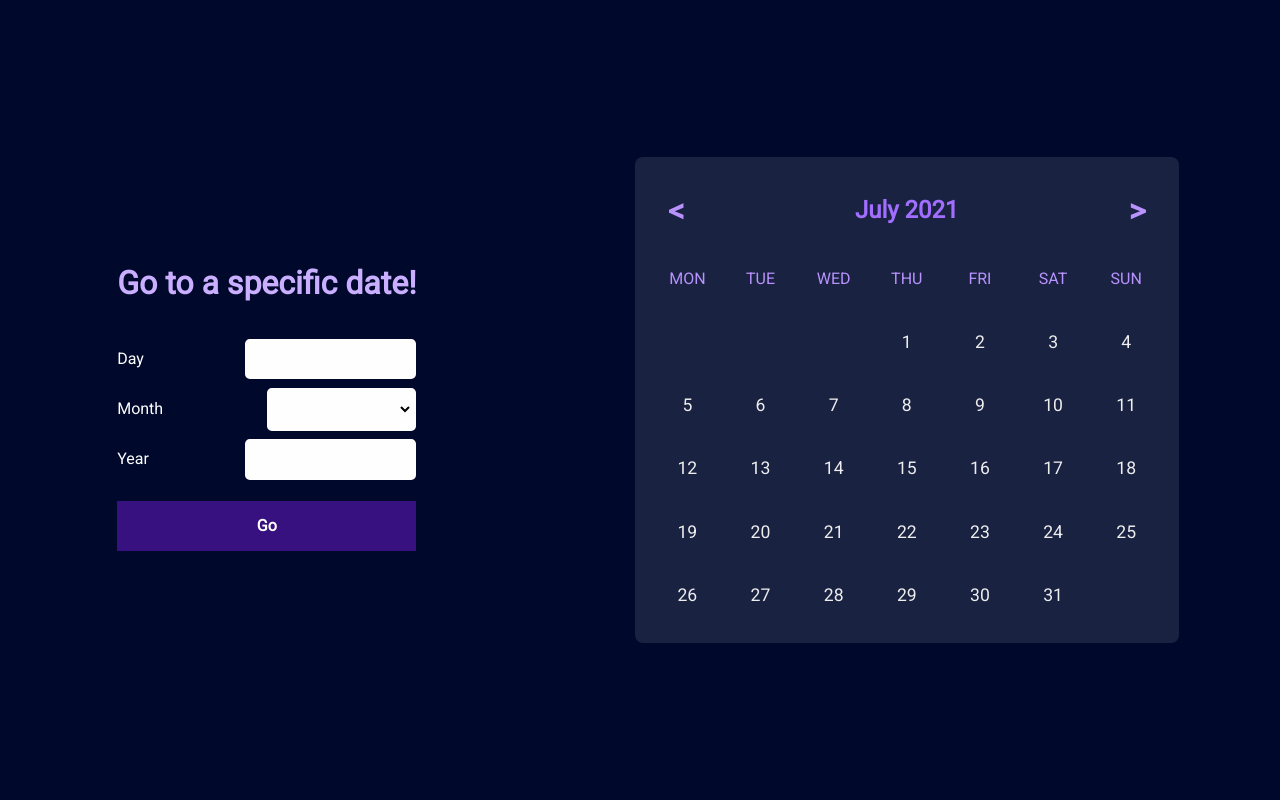
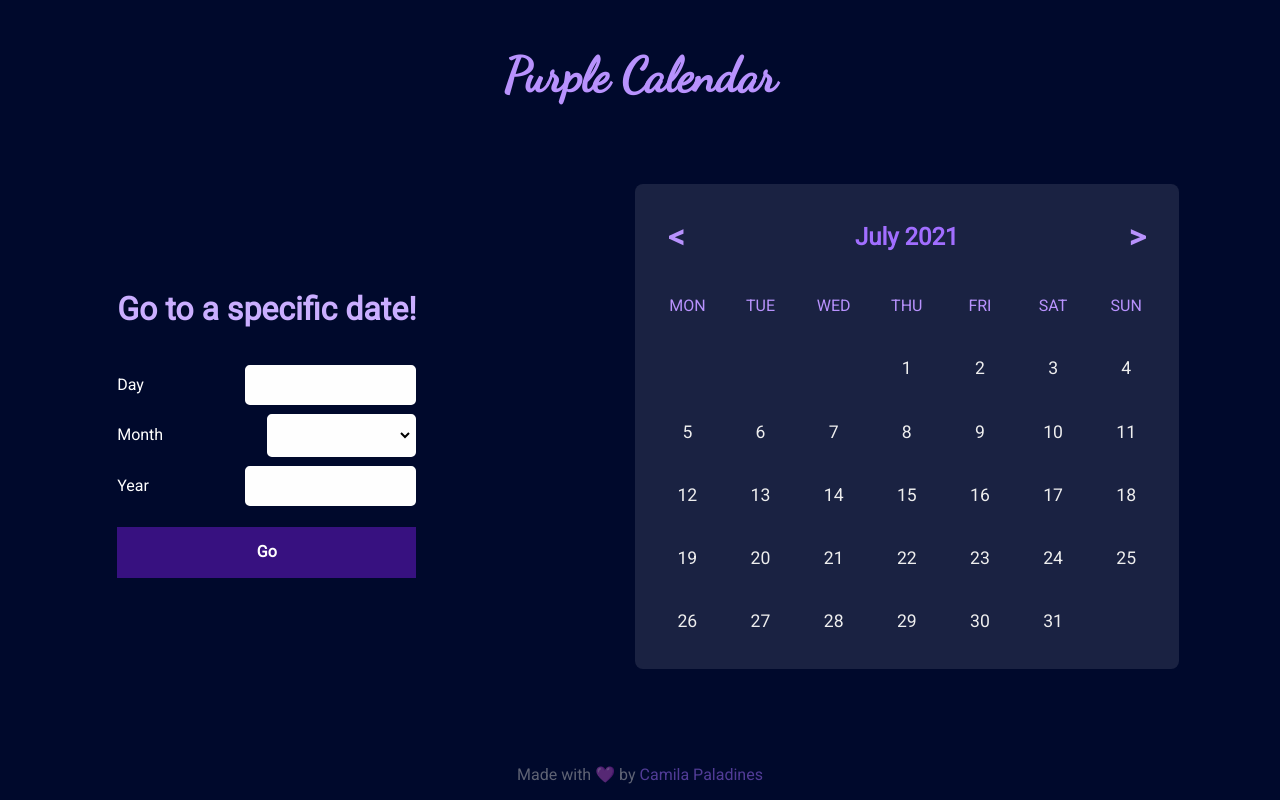
Before and after one commit to JaimeTR/Purple-Calendar, a plain HTML site: page index.html in a window 1280 px wide. Drawn offline with Linux system fonts and the light colour scheme.

Commit message:
Added some styles

```diff
--- a/css/index.css
+++ b/css/index.css
@@ -1,16 +1,34 @@
 @import url("https://fonts.googleapis.com/css2?family=Roboto&display=swap");
+@import url("https://fonts.googleapis.com/css2?family=Dancing+Script&display=swap");
 @import url("normalize.css");
 @import url("settings.css");
 
 * {
 	outline: 0;
-	font-family: var(--main-font-family);
+	font-family: var(--body-font-family);
 }
 
 body {
 	background-color: var(--dark-blue);
 	width: 100vw;
 	height: 100vh;
+	display: flex;
+	flex-direction: column;
+	justify-content: center;
+	align-items: center;
+}
+
+header {
+	color: var(--purple-6);
+	font-family: var(--title-font-family);
+	font-size: 3em;
+	font-weight: bold;
+	padding: 1em 0 0 0;
+}
+
+.body {
+	width: 100%;
+	height: 100%;
 	display: flex;
 	align-items: center;
 	justify-content: space-around;
@@ -143,7 +161,7 @@ body {
 	}
 
 	.date-input > p {
-		font-size: 1.5em;
+		font-size: 1.7em;
 	}
 }
 
@@ -152,3 +170,20 @@ body {
 		min-width: 300px;
 	}
 }
+
+footer {
+	color: var(--gray-4);
+	opacity: 0.5;
+	display: flex;
+	justify-content: center;
+	align-items: center;
+}
+
+footer a:hover {
+	text-decoration: underline;
+}
+
+footer a {
+	color: var(--purple-5);
+	text-decoration: none;
+}
--- a/css/settings.css
+++ b/css/settings.css
@@ -21,5 +21,6 @@
 
 	--shadow: 0 0 15px 5px var(--medium-gray);
 
-	--main-font-family: "Roboto", sans-serif;
+	--title-font-family: "Dancing Script", cursive;
+	--body-font-family: "Roboto", sans-serif;
 }
--- a/index.html
+++ b/index.html
@@ -8,6 +8,8 @@
 		<link rel="stylesheet" href="css/index.css" />
 	</head>
 	<body>
+		<header>Purple Calendar</header>
+		<div class="body">
 			<div class="date-input">
 				<p>Go to a specific date!</p>
 				<div class="day-input">
@@ -34,6 +36,10 @@
 				</div>
 				<div class="month" id="month"></div>
 			</div>
+		</div>
+		<footer class="centered">
+			<p>Made with 💜 by <a href="https://github.com/paladinescamila">Camila Paladines</a></p>
+		</footer>
 	</body>
 	<script src="index.js"></script>
 </html>
```
Also changed, not shown: 1 other file. Lines whose indentation alone changed are shown as unchanged.
